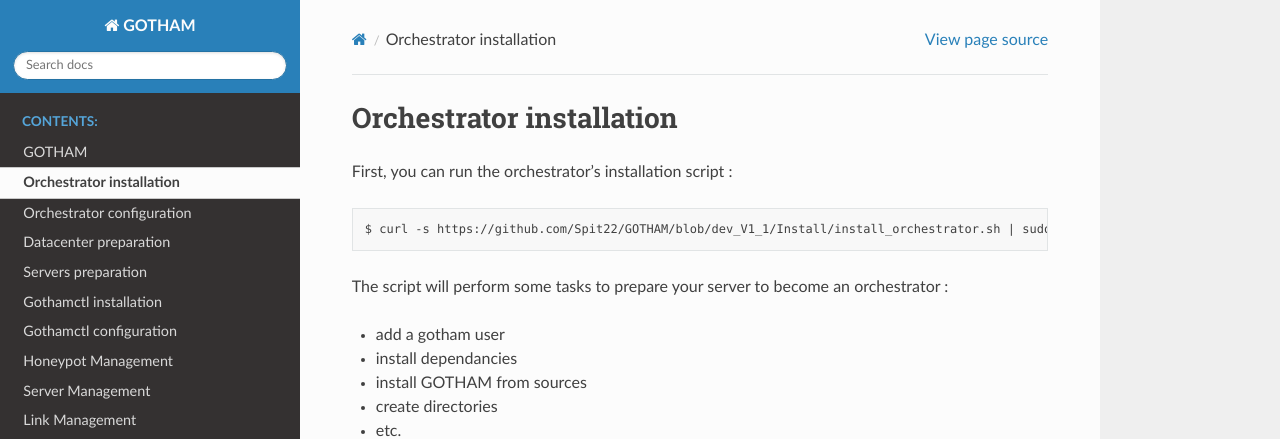
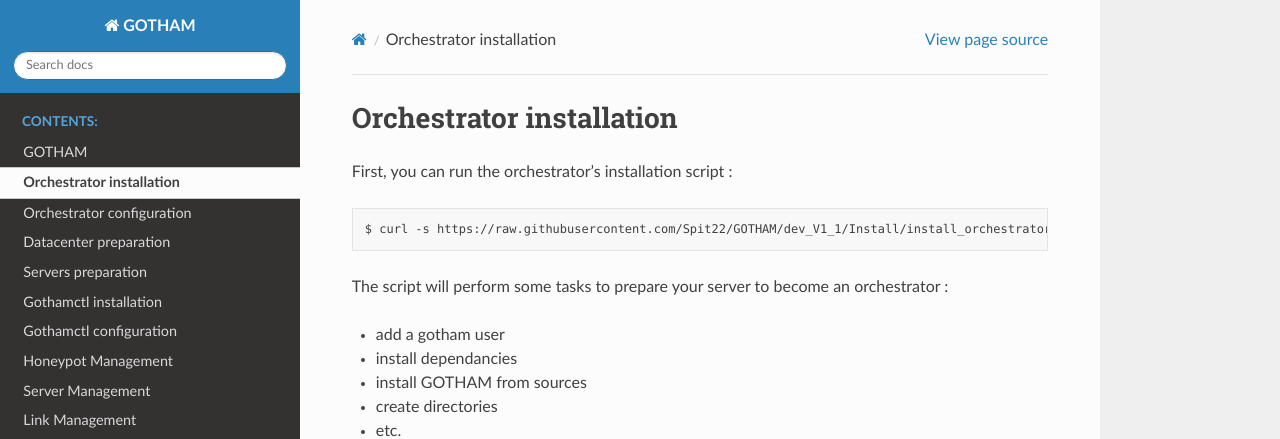
Before and after one commit to Spit22/GOTHAM, a Sphinx documentation site: the page built from Documentation/source/src/install_orchestrator.md, in a window 1280 px wide and 1082 px high. Shown: the top 439 px of the window. Built offline with Sphinx 7.4.7 and the Read the Docs theme 2.0.0, drawn with Linux system fonts in a browser that asks for light colours; some of the changed lines change nothing that is shown.

Commit message:
fix{Documentation/source/src/install_orchestrator.md}

````diff
--- a/Documentation/source/src/install_orchestrator.md
+++ b/Documentation/source/src/install_orchestrator.md
@@ -3,7 +3,7 @@
 First, you can run the orchestrator's installation script :
 
 ```
-$ curl -s https://github.com/Spit22/GOTHAM/blob/dev_V1_1/Install/install_orchestrator.sh | sudo bash
+$ curl -s https://raw.githubusercontent.com/Spit22/GOTHAM/dev_V1_1/Install/install_orchestrator.sh | sudo bash
 ```
 
 The script will perform some tasks to prepare your server to become an orchestrator :
````
